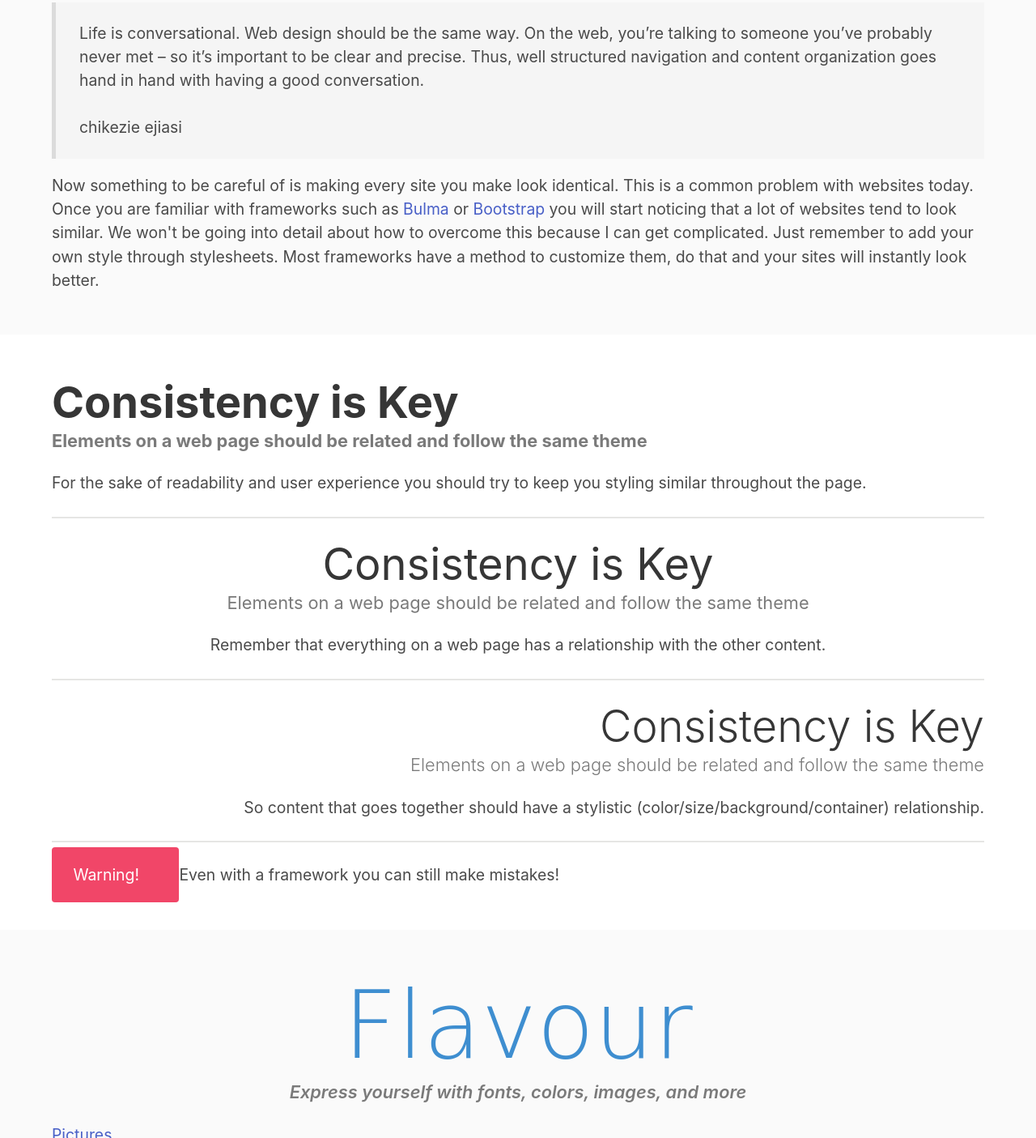
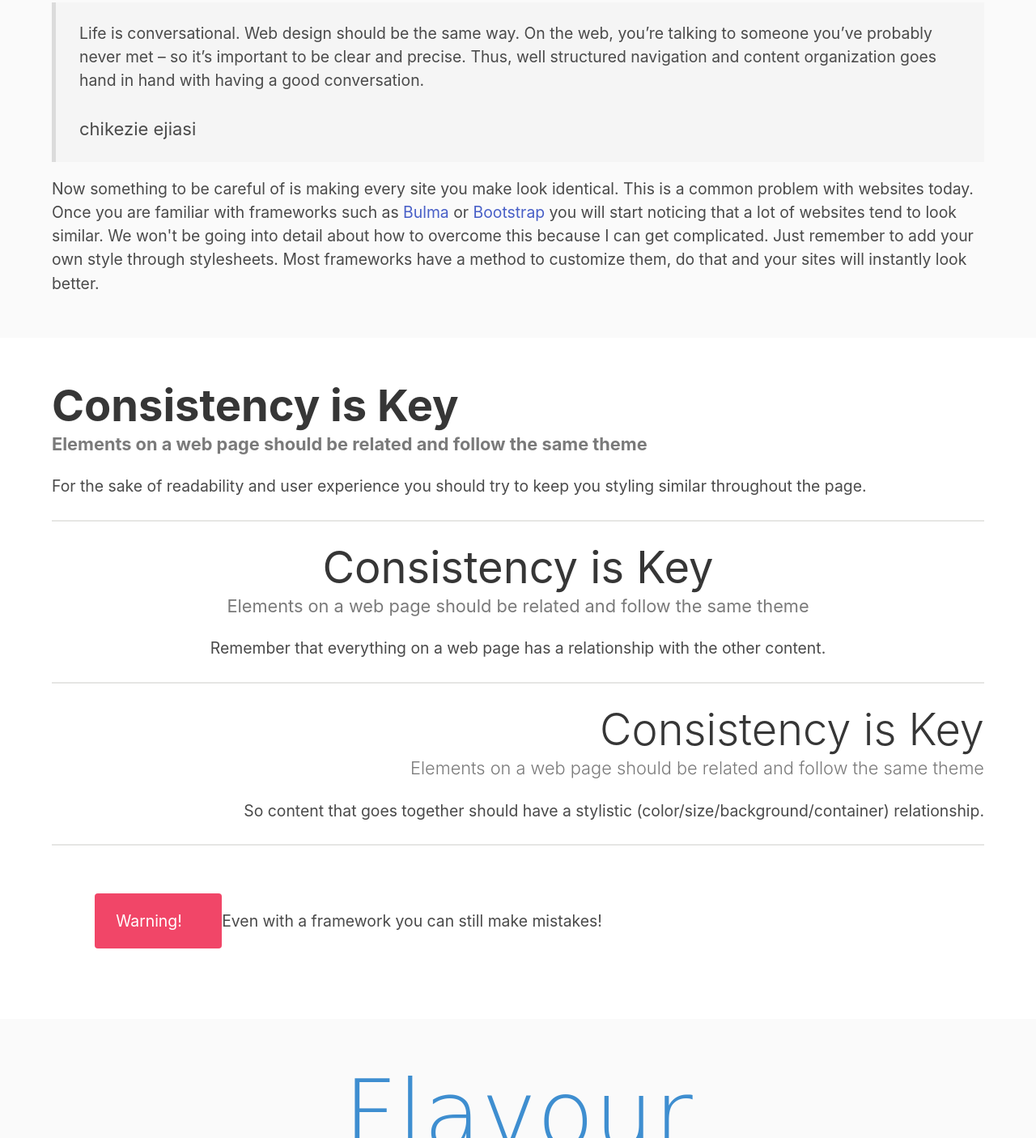
Before and after one commit to jdmar3-comp426/a02-kianw97, a website: page index.html in a window 1280 px wide. Shown: the part 1102-2507 px from the top of the page at 81% size. Drawn offline with nearby package versions, Linux system fonts and the light colour scheme; a web font is replaced by a local one.

Commit message:
has tabs and section

```diff
--- a/index.html
+++ b/index.html
@@ -41,7 +41,7 @@
                 hand with having a good conversation.
                 <br>
                 <br>
-                <span class="">chikezie ejiasi</span>
+                <span class="tabs is-medium is-centered">chikezie ejiasi</span>
             </blockquote>
             <p>
 	    	Now something to be careful of is making every site you make look identical.
@@ -80,7 +80,7 @@
 	    </p>
         </div>
         <hr>
-        <div class="">
+        <div class="section">
             <p><span class="notification is-danger">Warning! </span>Even with a framework you can still make mistakes!</p>
         </div>
     </div>
```
